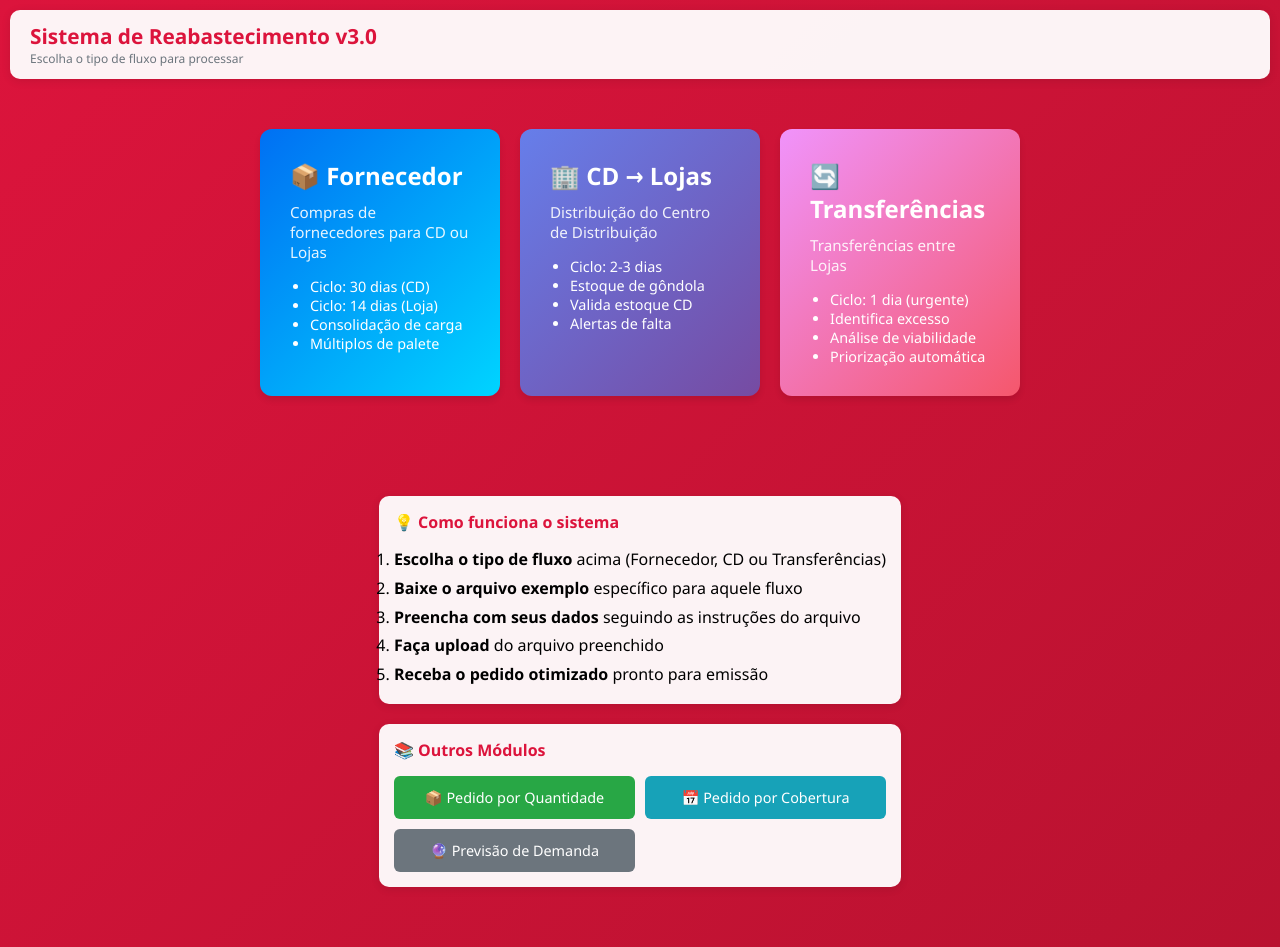
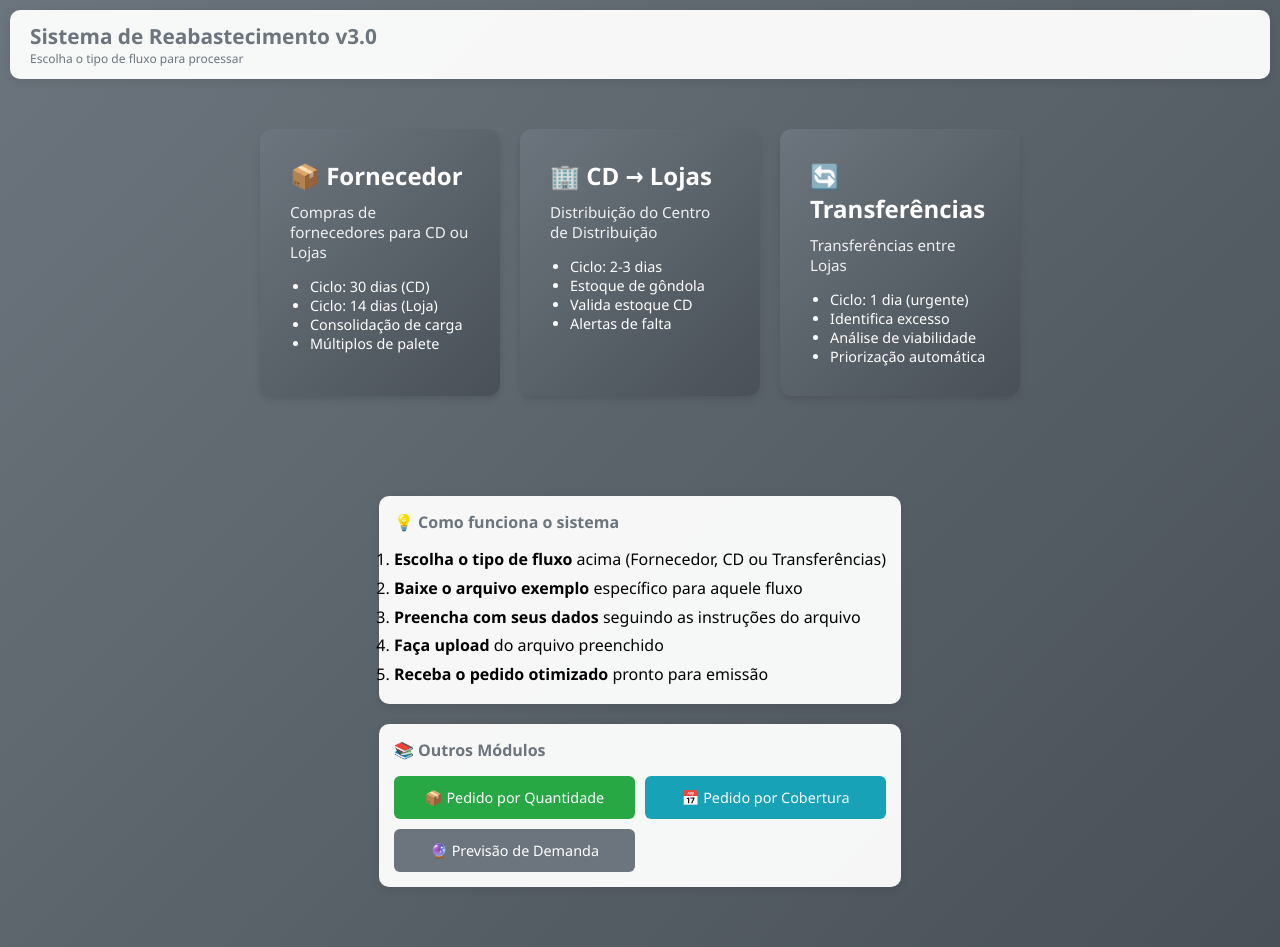
Before and after one commit to conradocosta0602/previsao-demanda, a Flask app: page /reabastecimento in a window 1280 px wide. Run offline with Flask 3, Linux system fonts and the light colour scheme.

Commit message:
Atualizar paleta de cores para identidade corporativa (cinza)
- Substituído vermelho (#DC143C) por cinza (#6C757D) em todo o CSS
- Atualizado gradientes de botões e cards para tons de cinza
- Mantido verde (#32CD32) como cor de sucesso
- Ajustado cores dos cards de reabastecimento (Fornecedor, CD, Transferências)
- Atualizado cores dos relatórios Excel (reporter.py e scenario_simulator.py)
- Background alternado em Excel de azul claro para cinza claro (#F8F9FA)

🤖 Generated with [Claude Code](https://claude.com/claude-code)

Co-Authored-By: Claude Sonnet 4.5 <noreply@anthropic.com>

```diff
--- a/core/reporter.py
+++ b/core/reporter.py
@@ -19,9 +19,9 @@ class ExcelReporter:
     """
 
     # Estilos
-    HEADER_FILL = PatternFill(start_color="4472C4", end_color="4472C4", fill_type="solid")
+    HEADER_FILL = PatternFill(start_color="6C757D", end_color="6C757D", fill_type="solid")
     HEADER_FONT = Font(bold=True, color="FFFFFF")
-    ALTERNATE_FILL = PatternFill(start_color="D9E2F3", end_color="D9E2F3", fill_type="solid")
+    ALTERNATE_FILL = PatternFill(start_color="F8F9FA", end_color="F8F9FA", fill_type="solid")
     BORDER = Border(
         left=Side(style='thin'),
         right=Side(style='thin'),
--- a/core/scenario_simulator.py
+++ b/core/scenario_simulator.py
@@ -324,7 +324,7 @@ class ScenarioSimulator:
             cell = ws_comp.cell(row=1, column=col_num)
             cell.value = header
             cell.font = Font(bold=True)
-            cell.fill = PatternFill(start_color="366092", end_color="366092", fill_type="solid")
+            cell.fill = PatternFill(start_color="6C757D", end_color="6C757D", fill_type="solid")
             cell.font = Font(color="FFFFFF", bold=True)
 
         # Dados
--- a/static/css/style.css
+++ b/static/css/style.css
@@ -6,7 +6,7 @@
 
 body {
     font-family: 'Segoe UI', Tahoma, Geneva, Verdana, sans-serif;
-    background: linear-gradient(135deg, #DC143C 0%, #B91230 100%);
+    background: linear-gradient(135deg, #6C757D 0%, #495057 100%);
     min-height: 100vh;
     padding: 10px;
     overflow-x: hidden;
@@ -32,7 +32,7 @@ body {
 
 .logo-section h1 {
     font-size: 1.3em;
-    color: #DC143C;
+    color: #6C757D;
     margin: 0;
     font-weight: 700;
 }
@@ -390,7 +390,7 @@ header p {
 }
 
 .card-compact h3 {
-    color: #DC143C;
+    color: #6C757D;
     font-size: 1em;
     margin: 0 0 12px 0;
     font-weight: 600;
--- a/templates/reabastecimento.html
+++ b/templates/reabastecimento.html
@@ -31,13 +31,13 @@
             font-size: 0.95em;
         }
         .flow-card.blue {
-            background: linear-gradient(135deg, #0070f3 0%, #00d4ff 100%);
+            background: linear-gradient(135deg, #6C757D 0%, #495057 100%);
         }
         .flow-card.purple {
-            background: linear-gradient(135deg, #667eea 0%, #764ba2 100%);
+            background: linear-gradient(135deg, #6C757D 0%, #495057 100%);
         }
         .flow-card.pink {
-            background: linear-gradient(135deg, #f093fb 0%, #f5576c 100%);
+            background: linear-gradient(135deg, #6C757D 0%, #495057 100%);
         }
         .menu-grid {
             display: grid;
```
Also changed, not shown: other parts of static/css/style.css (+22 -22 lines).
